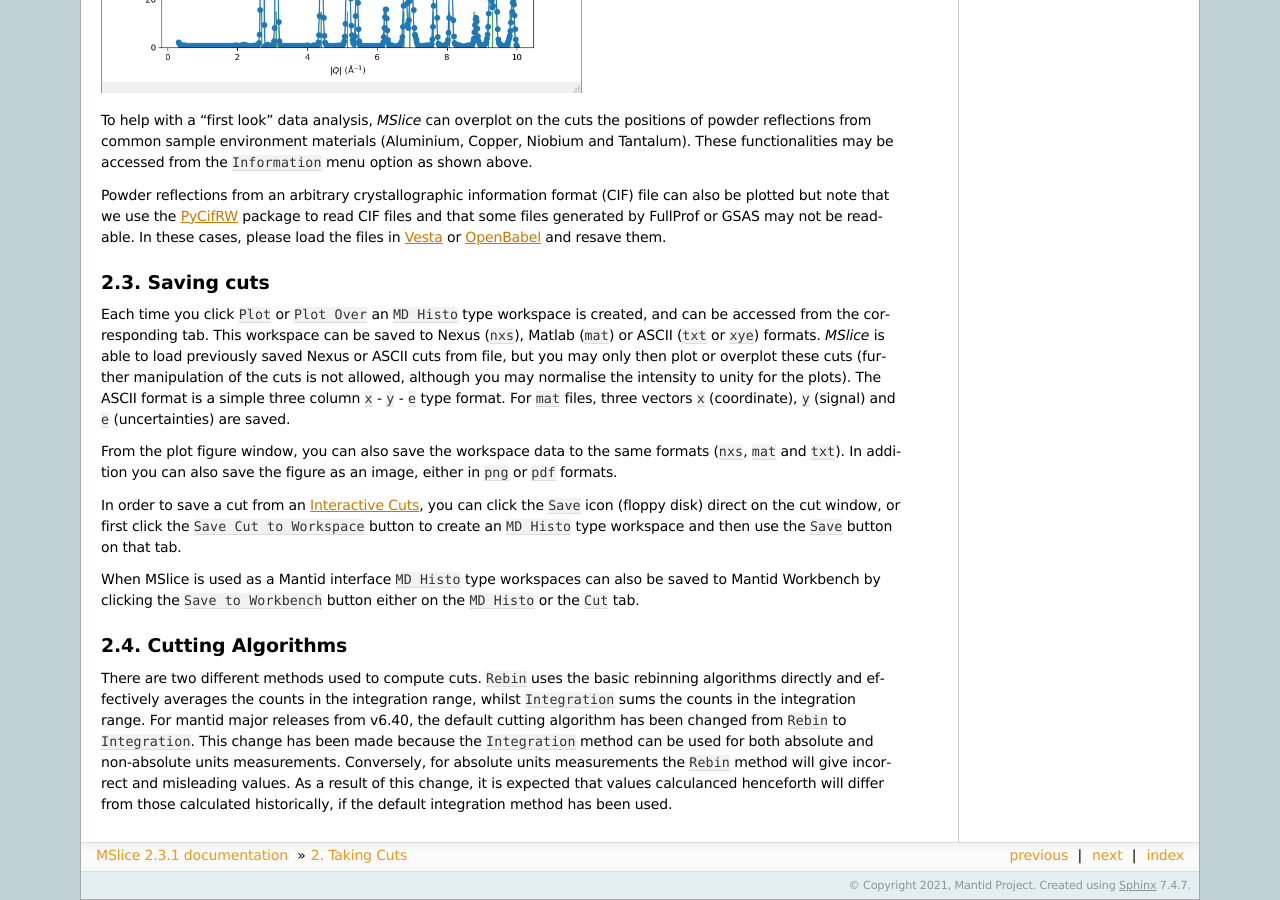
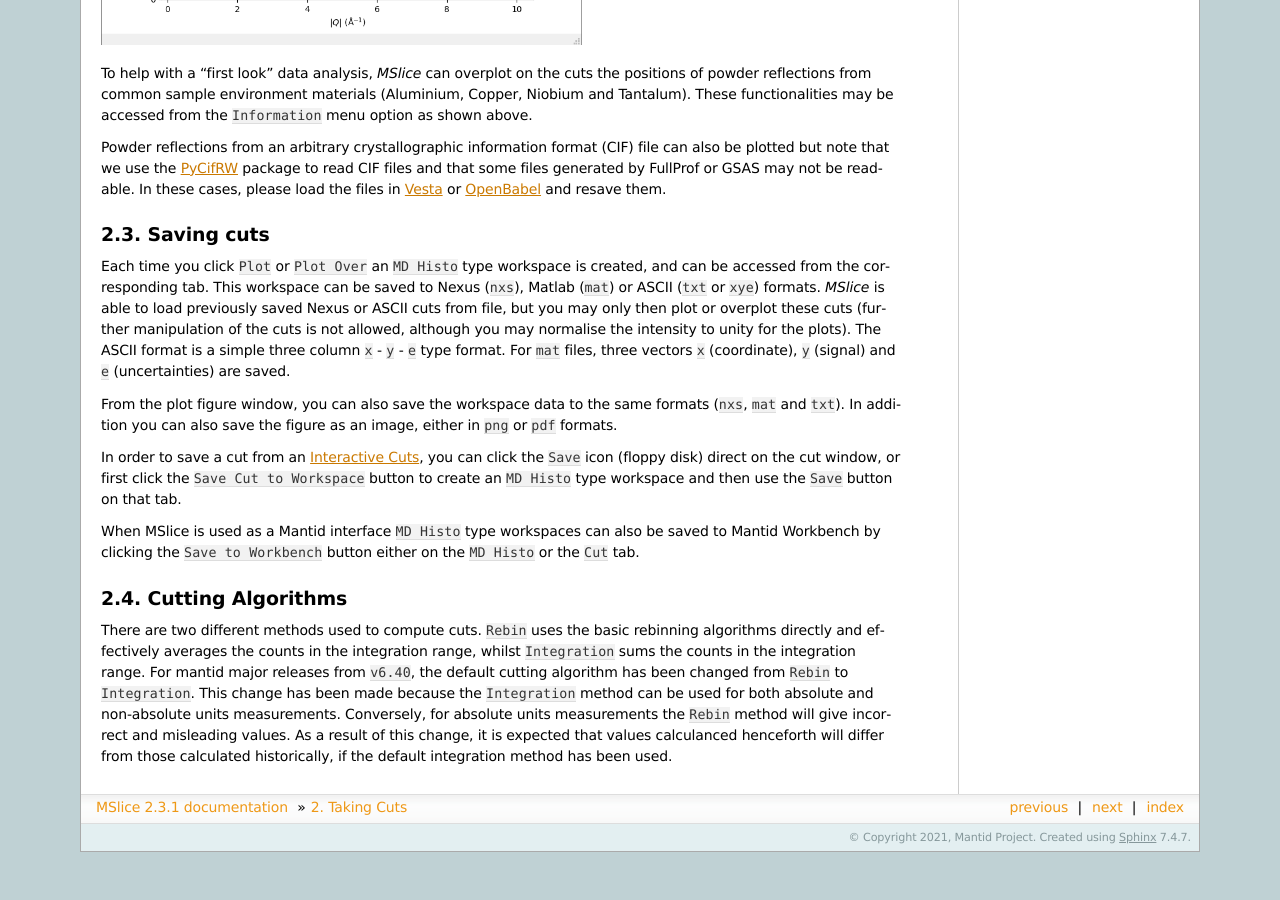
Before and after one commit to mantidproject/mslice, a Sphinx documentation site: the page built from docs/source/cutting.rst, in a window 1280 px wide and 900 px high, scrolled down 2132 px. Built offline with Sphinx 7.4.7, drawn with Linux system fonts in a browser that asks for light colours; formulas are drawn with MathJax 3; after the commit the page ends 2984 px from its top, so only the background shows below that; some of the changed lines change nothing that is shown; some of the changed text lies outside the part shown.

Commit message:
Change doc formatting ISSUE#705

```diff
--- a/docs/source/cutting.rst
+++ b/docs/source/cutting.rst
@@ -31,10 +31,9 @@
 Cuts with the same range from multiple datasets can be plotted by first selecting multiple workspaces in the left panel.
 
 There are two different methods to compute cuts: ``Rebin`` and ``Integration``.
-
-.. warning:: for mantid major releases from ``v6.40``, the default cutting algorithm has been changed from ``Rebin`` to
- ``Integration``. For more detail on this change, and cutting algorithms in general, see the *Cutting Algorithms* seciton
- below.
+**NOTE: for mantid major releases from** ``v6.40``\ **, the default cutting algorithm has been changed from** ``Rebin``
+**to** ``Integration``\ **. For more detail on this change, and cutting algorithms in general, see the** *Cutting Algorithms*
+**section below**.
 
 Clicking on the ``Norm to 1`` check box will cause the resulting cut data to be normalised such that the maximum of the data
 of each cut is unity.
@@ -97,7 +96,7 @@
 ------------------
 There are two different methods used to compute cuts. ``Rebin`` uses the basic rebinning algorithms directly and effectively averages
 the counts in the integration range, whilst ``Integration`` sums the counts in the integration range.
-For mantid major releases from v6.40, the default cutting algorithm has been changed from ``Rebin`` to ``Integration``. This change
+For mantid major releases from ``v6.40``, the default cutting algorithm has been changed from ``Rebin`` to ``Integration``. This change
 has been made because the ``Integration`` method can be used for both absolute and non-absolute units measurements. Conversely, for
 absolute units measurements the ``Rebin`` method will give incorrect and misleading values.
 As a result of this change, it is expected that values calculanced henceforth will differ from those calculated historically, if the
```
